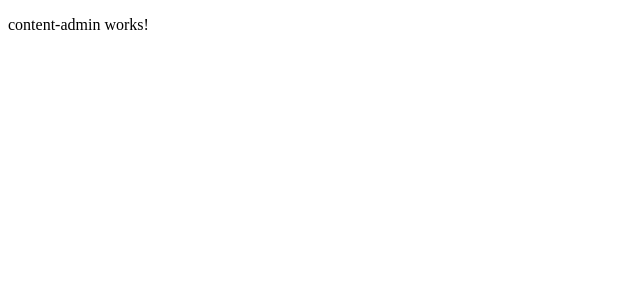
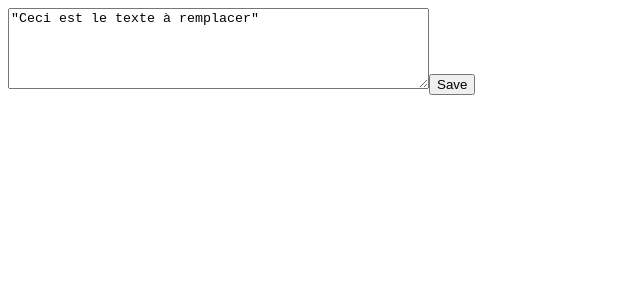
Before and after one commit to NanaChrs/InclusionWebsite, an Angular app in the folder inclusion-website/: page /admin/0 in a window 1280 px wide. Shown: the top 300 px of the page, without its empty margins (0-640 px from the left). Built offline with nearby package versions, Linux system fonts and the light colour scheme.

Commit message:
display json in textarea

```diff
--- a/inclusion-website/src/app/content-admin/content-admin.component.html
+++ b/inclusion-website/src/app/content-admin/content-admin.component.html
@@ -1,3 +1,2 @@
-<p>
-  content-admin works!
-</p>
+<textarea id="area" rows="5" cols="50" name="text">{{jsonToDisplay.text | json}}</textarea>
+<button>Save</button>
--- a/inclusion-website/src/app/content-admin/content-admin.component.ts
+++ b/inclusion-website/src/app/content-admin/content-admin.component.ts
@@ -8,8 +8,11 @@ import SampleJson from '../../assets/SampleJson.json';
   styleUrls: ['./content-admin.component.css']
 })
 export class ContentAdminComponent implements OnInit {
+  private jsonToDisplay;
 
-  constructor() { }
+  constructor() {
+    this.jsonToDisplay = SampleJson;
+  }
 
   ngOnInit() {
     this.displayJson();
@@ -19,5 +22,4 @@ export class ContentAdminComponent implements OnInit {
     console.log('Reading local json files');
     console.log(SampleJson);
   }
-
 }
--- a/inclusion-website/src/assets/SampleJson.json
+++ b/inclusion-website/src/assets/SampleJson.json
@@ -1,5 +1,3 @@
 {
-    "Post": "Sample Json",
-    "CanEdit": true,
-    "Version": 7
+    "text": "Ceci est le texte à remplacer"
 }
```
